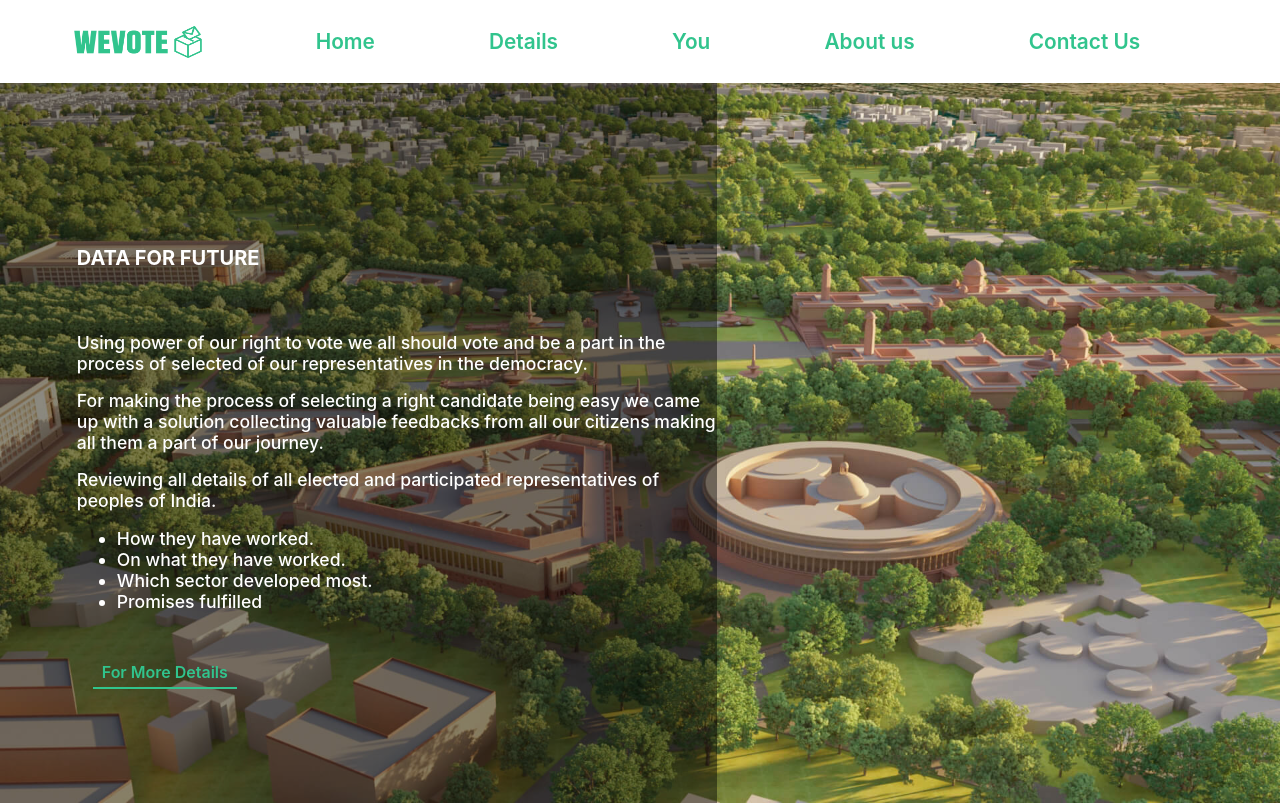
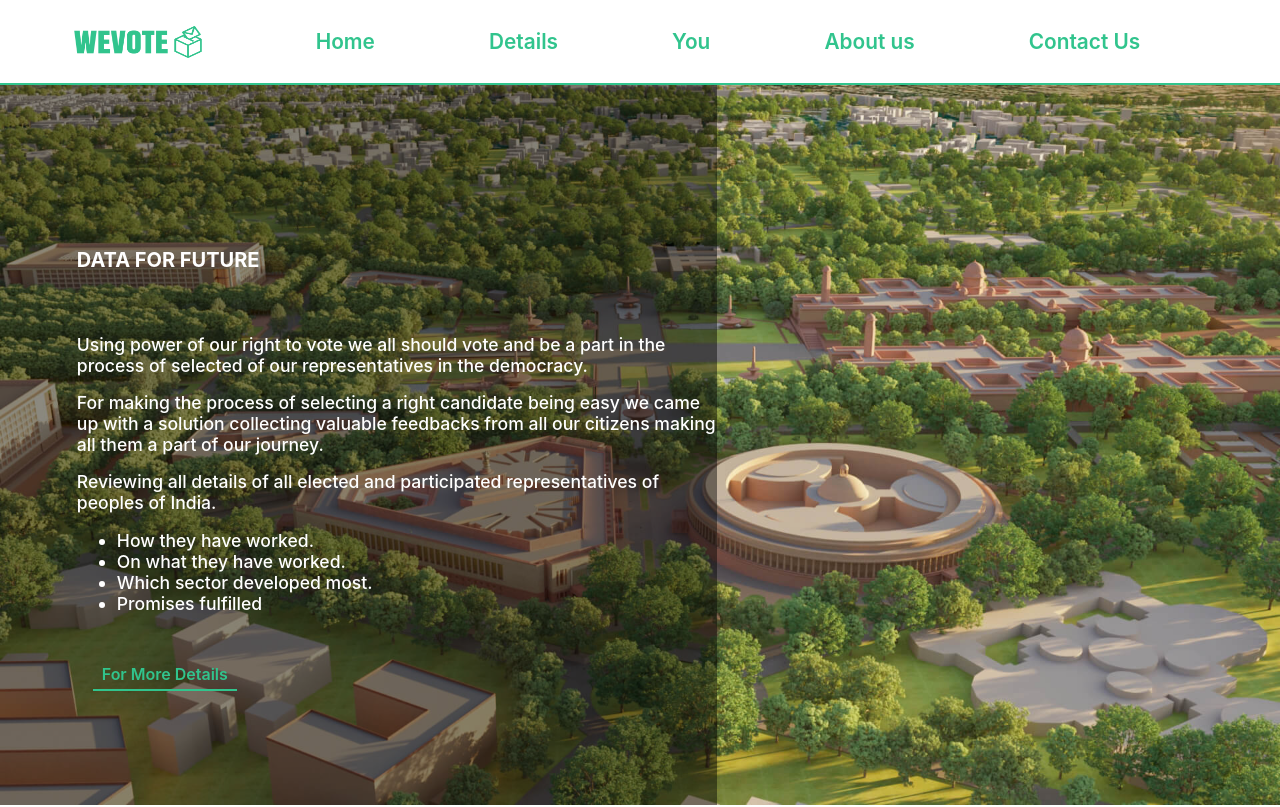
Before and after one commit to iCodeWalker/WeVote, a React (Create React App) app: page / in a window 1280 px wide. Shown: the top 807 px of the page. Built offline with nearby package versions, Linux system fonts and the light colour scheme.

Commit message:
Added : header fix

```diff
--- a/src/components/header.scss
+++ b/src/components/header.scss
@@ -2,7 +2,7 @@
   &__container {
     padding: 1.6rem;
     // background-color: rgb(250, 247, 247);
-    // border-bottom: 2px solid rgba(49, 196, 141, 0.5);
+    border-bottom: 2px solid rgba(49, 196, 141);
     display: flex;
     align-items: center;
     justify-content: space-between;
```
